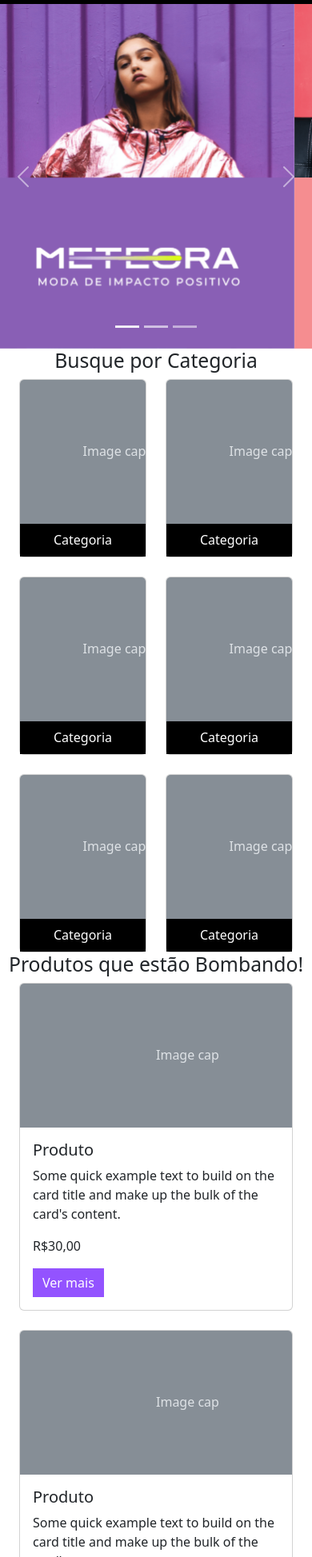
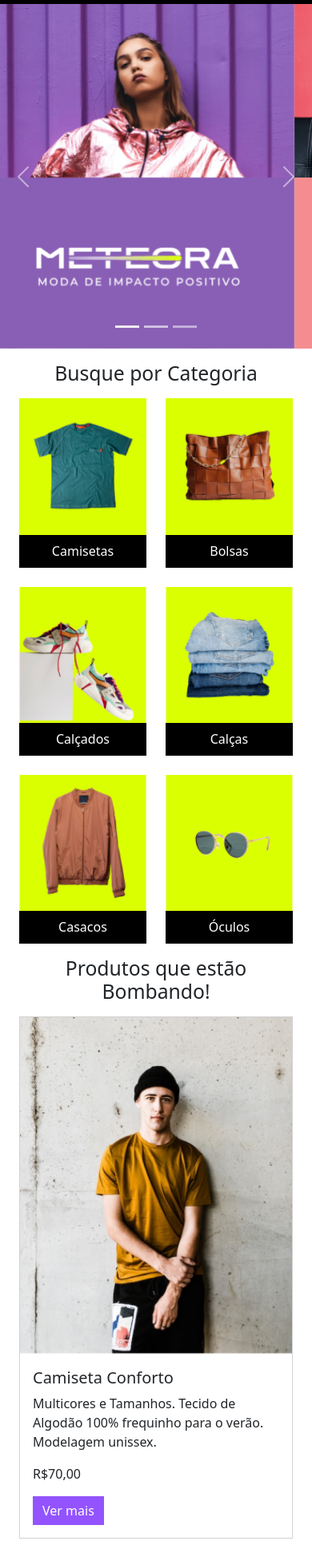
Before and after one commit to BispoCarlosDev/Meteora, a plain HTML site: page index.html in a window 390 px wide. Shown: the part 53-2000 px from the top of the page at 80% size. Drawn offline with nearby package versions, Linux system fonts and the light colour scheme.

Commit message:
inserindo as imagens de categorias e produtos.
Foram inseridas as imagens das categorias e produtos de forma responsiva e foi feita a mudança dos textos referenciando os produtos e categorias.

```diff
--- a/index.html
+++ b/index.html
@@ -93,107 +93,83 @@
         </button>
     </div>
 
-    <h2 class="text-center">Busque por Categoria</h2>
+    <h2 class="text-center my-3 my-xl-5">Busque por Categoria</h2>
 
     <div class="container row mx-auto g-4">
 
         <div class="col-6 col-md-4 col-xl-2">
-            <div class="card">
-                <svg class="bd-placeholder-img card-img-top" width="100%" height="180"
-                    xmlns="http://www.w3.org/2000/svg" role="img" aria-label="Placeholder: Image cap"
-                    preserveAspectRatio="xMidYMid slice" focusable="false">
-                    <title>Placeholder</title>
-                    <rect width="100%" height="100%" fill="#868e96"></rect>
-                    <text x="50%" y="50%" fill="#dee2e6" dy=".3em">Image cap</text>
-                </svg>
+            <div class="card rounded-0 border-0">
+                <img class="d-md-none d-block" src="./assets/Mobile/categorias/categoria-camiseta.png" alt="Camiseta de Manga verde com detalhe vermelho">
+                <img class="d-none d-md-block d-xl-none" src="./assets/Tablet/categorias/categoria-camiseta.png" alt="Camiseta de Manga verde com detalhe vermelho">
+                <img class="d-none d-md-none d-xl-block" src="./assets/Desktop/categorias/categoria-camiseta.png" alt="Camiseta de Manga verde com detalhe vermelho">
                 <div class="card-header bg-black text-bg-dark">
                     <p class="text-center card-text">
-                        Categoria
+                        Camisetas
                     </p>
                 </div>
             </div>
         </div>
 
         <div class="col-6 col-md-4 col-xl-2">
-            <div class="card">
-                <svg class="bd-placeholder-img card-img-top" width="100%" height="180"
-                    xmlns="http://www.w3.org/2000/svg" role="img" aria-label="Placeholder: Image cap"
-                    preserveAspectRatio="xMidYMid slice" focusable="false">
-                    <title>Placeholder</title>
-                    <rect width="100%" height="100%" fill="#868e96"></rect>
-                    <text x="50%" y="50%" fill="#dee2e6" dy=".3em">Image cap</text>
-                </svg>
+            <div class="card rounded-0 border-0">
+                <img class="d-md-none d-block" src="./assets/Mobile/categorias/categoria-bolsas.png" alt="Bolsa de couro na cor Marrom">
+                <img class="d-none d-md-block d-xl-none" src="./assets/Tablet/categorias/categoria-bolsas.png" alt="Bolsa de couro na cor Marrom">
+                <img class="d-none d-md-none d-xl-block" src="./assets/Desktop/categorias/categoria-bolsa.png" alt="Bolsa de couro na cor Marrom">
                 <div class="card-header bg-black text-bg-dark">
                     <p class="text-center card-text">
-                        Categoria
+                        Bolsas
                     </p>
                 </div>
             </div>
         </div>
 
         <div class="col-6 col-md-4 col-xl-2">
-            <div class="card">
-                <svg class="bd-placeholder-img card-img-top" width="100%" height="180"
-                    xmlns="http://www.w3.org/2000/svg" role="img" aria-label="Placeholder: Image cap"
-                    preserveAspectRatio="xMidYMid slice" focusable="false">
-                    <title>Placeholder</title>
-                    <rect width="100%" height="100%" fill="#868e96"></rect>
-                    <text x="50%" y="50%" fill="#dee2e6" dy=".3em">Image cap</text>
-                </svg>
+            <div class="card rounded-0 border-0">
+                <img class="d-block d-md-none" src="./assets/Mobile/categorias/categoria-calcados.png" alt="Tênis esportivo colorido com EVA branco">
+                <img class="d-none d-md-block d-xl-none" src="./assets/Tablet/categorias/categoria-calcados.png" alt="Tênis esportivo colorido com EVA branco">
+                <img class="d-none d-md-none d-xl-block" src="./assets/Desktop/categorias/categoria-calcados.png" alt="Tênis esportivo colorido com EVA branco">
                 <div class="card-header bg-black text-bg-dark">
                     <p class="text-center card-text">
-                        Categoria
+                        Calçados
                     </p>
                 </div>
             </div>
         </div>
 
         <div class="col-6 col-md-4 col-xl-2">
-            <div class="card">
-                <svg class="bd-placeholder-img card-img-top" width="100%" height="180"
-                    xmlns="http://www.w3.org/2000/svg" role="img" aria-label="Placeholder: Image cap"
-                    preserveAspectRatio="xMidYMid slice" focusable="false">
-                    <title>Placeholder</title>
-                    <rect width="100%" height="100%" fill="#868e96"></rect>
-                    <text x="50%" y="50%" fill="#dee2e6" dy=".3em">Image cap</text>
-                </svg>
+            <div class="card rounded-0 border-0">
+                <img class="d-block d-md-none" src="./assets/Mobile/categorias/categoria-calcas.png" alt="Calças Jeans dobradas e empilhadas">
+                <img class="d-none d-md-block d-xl-none" src="./assets/Tablet/categorias/categoria-calcas.png" alt="Calças Jeans dobradas e empilhadas">
+                <img class="d-none d-md-none d-xl-block" src="./assets/Desktop/categorias/categoria-calcas.png" alt="Calças Jeans dobradas e empilhadas">
                 <div class="card-header bg-black text-bg-dark">
                     <p class="text-center card-text">
-                        Categoria
+                        Calças
                     </p>
                 </div>
             </div>
         </div>
 
         <div class="col-6 col-md-4 col-xl-2">
-            <div class="card">
-                <svg class="bd-placeholder-img card-img-top" width="100%" height="180"
-                    xmlns="http://www.w3.org/2000/svg" role="img" aria-label="Placeholder: Image cap"
-                    preserveAspectRatio="xMidYMid slice" focusable="false">
-                    <title>Placeholder</title>
-                    <rect width="100%" height="100%" fill="#868e96"></rect>
-                    <text x="50%" y="50%" fill="#dee2e6" dy=".3em">Image cap</text>
-                </svg>
+            <div class="card rounded-0 border-0">
+                <img class="d-block d-md-none" src="./assets/Mobile/categorias/categoria-casacos.png" alt="Casaco coleção de inverno Marrom">
+                <img class="d-none d-md-block d-xl-none" src="./assets/Tablet/categorias/categoria-casacos.png" alt="Casaco coleção de inverno Marrom">
+                <img class="d-none d-md-none d-xl-block" src="./assets/Desktop/categorias/categoria-casacos.png" alt="Casaco coleção de inverno Marrom">
                 <div class="card-header bg-black text-bg-dark">
                     <p class="text-center card-text">
-                        Categoria
+                        Casacos
                     </p>
                 </div>
             </div>
         </div>
 
         <div class="col-6 col-md-4 col-xl-2">
-            <div class="card">
-                <svg class="bd-placeholder-img card-img-top" width="100%" height="180"
-                    xmlns="http://www.w3.org/2000/svg" role="img" aria-label="Placeholder: Image cap"
-                    preserveAspectRatio="xMidYMid slice" focusable="false">
-                    <title>Placeholder</title>
-                    <rect width="100%" height="100%" fill="#868e96"></rect>
-                    <text x="50%" y="50%" fill="#dee2e6" dy=".3em">Image cap</text>
-                </svg>
+            <div class="card rounded-0 border-0">
+                <img class="d-block d-md-none" src="./assets/Mobile/categorias/categoria-oculos.png" alt="Óculos de Sol com armação dourada">
+                <img class="d-none d-md-block d-xl-none" src="./assets/Tablet/categorias/categoria-oculos.png" alt="Óculos de Sol com armação dourada">
+                <img class="d-none d-md-none d-xl-block" src="./assets/Desktop/categorias/categoria-oculos.png" alt="Óculos de Sol com armação dourada">
                 <div class="card-header bg-black text-bg-dark">
                     <p class="text-center card-text">
-                        Categoria
+                        Óculos
                     </p>
                 </div>
             </div>
@@ -201,119 +177,89 @@
 
     </div>
 
-    <h2 class="text-center">Produtos que estão Bombando!</h2>
+    <h2 class="container text-center my-3 my-xl-5">Produtos que estão Bombando!</h2>
 
     <div class="container row mx-auto g-4">
 
         <div class="col-12 col-md-6 col-xl-4">
-            <div class="card">
-                <svg class="bd-placeholder-img card-img-top" width="100%" height="180"
-                    xmlns="http://www.w3.org/2000/svg" role="img" aria-label="Placeholder: Image cap"
-                    preserveAspectRatio="xMidYMid slice" focusable="false">
-                    <title>Placeholder</title>
-                    <rect width="100%" height="100%" fill="#868e96"></rect><text x="50%" y="50%" fill="#dee2e6"
-                        dy=".3em">Image cap</text>
-                </svg>
+            <div class="card rounded-0">
+                <img class="d-block d-md-none" src="./assets/Mobile/produtos/camiseta.png" alt="Camiseta de Algodão na Cor Marrom">
+                <img class="d-none d-md-block d-xl-none" src="./assets/Tablet/produtos/camiseta.png" alt="Camiseta de Algodão na Cor Marrom">
+                <img class="d-none d-md-none d-xl-block" src="./assets/Desktop/produtos/camiseta.png" alt="Camiseta de Algodão na Cor Marrom">
                 <div class="card-body">
-                    <h5 class="card-title">Produto</h5>
-                    <p class="card-text">Some quick example text to build on the card title and make up the bulk of the
-                        card's content.</p>
-                    <p>R$30,00</p>
+                    <h5 class="card-title">Camiseta Conforto</h5>
+                    <p class="card-text">Multicores e Tamanhos. Tecido de Algodão 100% frequinho para o verão. Modelagem unissex.</p>
+                    <p>R$70,00</p>
                     <a href="#" class="btn btn-primary botao-lilas rounded-0 border-0">Ver mais</a>
                 </div>
             </div>
         </div>
 
         <div class="col-12 col-md-6 col-xl-4">
-            <div class="card">
-                <svg class="bd-placeholder-img card-img-top" width="100%" height="180"
-                    xmlns="http://www.w3.org/2000/svg" role="img" aria-label="Placeholder: Image cap"
-                    preserveAspectRatio="xMidYMid slice" focusable="false">
-                    <title>Placeholder</title>
-                    <rect width="100%" height="100%" fill="#868e96"></rect><text x="50%" y="50%" fill="#dee2e6"
-                        dy=".3em">Image cap</text>
-                </svg>
+            <div class="card rounded-0">
+                <img class="d-block d-md-none" src="./assets/Mobile/produtos/calca.png" alt="Calça de Alfaiataria na cor nude">
+                <img class="d-none d-md-block d-xl-none" src="./assets/Tablet/produtos/calca.png" alt="Calça de Alfaiataria na cor nude">
+                <img class="d-none d-md-none d-xl-block" src="./assets/Desktop/produtos/calca.png" alt="Calça de Alfaiataria na cor nude">
                 <div class="card-body">
-                    <h5 class="card-title">Produto</h5>
-                    <p class="card-text">Some quick example text to build on the card title and make up the bulk of the
-                        card's content.</p>
-                    <p>R$30,00</p>
+                    <h5 class="card-title">Calça Alfaiataria</h5>
+                    <p class="card-text">Modelo Wide Leg alfaiataria em linho. Uma peça para a vida toda!</p>
+                    <p>R$180,00</p>
                     <a href="#" class="btn btn-primary botao-lilas rounded-0 border-0">Ver mais</a>
                 </div>
             </div>
         </div>
 
         <div class="col-12 col-md-6 col-xl-4">
-            <div class="card">
-                <svg class="bd-placeholder-img card-img-top" width="100%" height="180"
-                    xmlns="http://www.w3.org/2000/svg" role="img" aria-label="Placeholder: Image cap"
-                    preserveAspectRatio="xMidYMid slice" focusable="false">
-                    <title>Placeholder</title>
-                    <rect width="100%" height="100%" fill="#868e96"></rect><text x="50%" y="50%" fill="#dee2e6"
-                        dy=".3em">Image cap</text>
-                </svg>
+            <div class="card rounded-0">
+                <img class="d-block d-md-none" src="./assets/Mobile/produtos/tenis.png" alt="Tênis Casual Branco">
+                <img class="d-none d-md-block d-xl-none" src="./assets/Tablet/produtos/tenis.png" alt="Tênis Casual Branco">
+                <img class="d-none d-md-none d-xl-block" src="./assets/Desktop/produtos/tenis.png" alt="Tênis Casual Branco">
                 <div class="card-body">
-                    <h5 class="card-title">Produto</h5>
-                    <p class="card-text">Some quick example text to build on the card title and make up the bulk of the
-                        card's content.</p>
-                    <p>R$30,00</p>
+                    <h5 class="card-title">Tênis Chunky</h5>
+                    <p class="card-text">Snicker casual com solado mais alto e modelagem robusta. Modelo unissex.</p>
+                    <p>R$250,00</p>
                     <a href="#" class="btn btn-primary botao-lilas rounded-0 border-0">Ver mais</a>
                 </div>
             </div>
         </div>
 
         <div class="col-12 col-md-6 col-xl-4">
-            <div class="card">
-                <svg class="bd-placeholder-img card-img-top" width="100%" height="180"
-                    xmlns="http://www.w3.org/2000/svg" role="img" aria-label="Placeholder: Image cap"
-                    preserveAspectRatio="xMidYMid slice" focusable="false">
-                    <title>Placeholder</title>
-                    <rect width="100%" height="100%" fill="#868e96"></rect><text x="50%" y="50%" fill="#dee2e6"
-                        dy=".3em">Image cap</text>
-                </svg>
+            <div class="card rounded-0">
+                <img class="d-block d-md-none" src="./assets/Mobile/produtos/jaqueta-jeans.png" alt="Jaqueta Jeans Azul com gola de Camurça">
+                <img class="d-none d-md-block d-xl-none" src="./assets/Tablet/produtos/jaqueta-jeans.png" alt="Jaqueta Jeans Azul com gola de Camurça">
+                <img class="d-none d-md-none d-xl-block" src="./assets/Desktop/produtos/jaqueta-jeans.png" alt="Jaqueta Jeans Azul com gola de Camurça">
                 <div class="card-body">
-                    <h5 class="card-title">Produto</h5>
-                    <p class="card-text">Some quick example text to build on the card title and make up the bulk of the
-                        card's content.</p>
-                    <p>R$30,00</p>
+                    <h5 class="card-title">Jaqueta Jeans</h5>
+                    <p class="card-text">Modelo unissex oversized com gola de camurça. Atemporal e autêntica!</p>
+                    <p>R$150,00</p>
                     <a href="#" class="btn btn-primary botao-lilas rounded-0 border-0">Ver mais</a>
                 </div>
             </div>
         </div>
 
         <div class="col-12 col-md-6 col-xl-4">
-            <div class="card">
-                <svg class="bd-placeholder-img card-img-top" width="100%" height="180"
-                    xmlns="http://www.w3.org/2000/svg" role="img" aria-label="Placeholder: Image cap"
-                    preserveAspectRatio="xMidYMid slice" focusable="false">
-                    <title>Placeholder</title>
-                    <rect width="100%" height="100%" fill="#868e96"></rect><text x="50%" y="50%" fill="#dee2e6"
-                        dy=".3em">Image cap</text>
-                </svg>
+            <div class="card rounded-0">
+                <img class="d-block d-md-none" src="./assets/Mobile/produtos/oculos.png" alt="Ócculos Arredondado com armação metálica cor grafite">
+                <img class="d-none d-md-block d-xl-none" src="./assets/Tablet/produtos/oculos.png" alt="Ócculos Arredondado com armação metálica cor grafite">
+                <img class="d-none d-md-none d-xl-block" src="./assets/Desktop/produtos/oculos.png" alt="Ócculos Arredondado com armação metálica cor grafite">
                 <div class="card-body">
-                    <h5 class="card-title">Produto</h5>
-                    <p class="card-text">Some quick example text to build on the card title and make up the bulk of the
-                        card's content.</p>
-                    <p>R$30,00</p>
+                    <h5 class="card-title">Óculos Redondo</h5>
+                    <p class="card-text">Armação metálica em grafite com lentes arredondadas. Sem erro!</p>
+                    <p>R$120,00</p>
                     <a href="#" class="btn btn-primary botao-lilas rounded-0 border-0">Ver mais</a>
                 </div>
             </div>
         </div>
 
         <div class="col-12 col-md-6 col-xl-4">
-            <div class="card">
-                <svg class="bd-placeholder-img card-img-top" width="100%" height="180"
-                    xmlns="http://www.w3.org/2000/svg" role="img" aria-label="Placeholder: Image cap"
-                    preserveAspectRatio="xMidYMid slice" focusable="false">
-                    <title>Placeholder</title>
-                    <rect width="100%" height="100%" fill="#868e96"></rect><text x="50%" y="50%" fill="#dee2e6"
-                        dy=".3em">Image cap</text>
-                </svg>
+            <div class="card rounded-0">
+                <img class="d-block d-md-none" src="./assets/Mobile/produtos/bolsa.png" alt="Bolsa de couro sintético de alta duração na cor Caramelo">
+                <img class="d-none d-md-block d-xl-none" src="./assets/Tablet/produtos/bolsa.png" alt="Bolsa de couro sintético de alta duração na cor Caramelo">
+                <img class="d-none d-md-none d-xl-block" src="./assets/Desktop/produtos/bolsa.png" alt="Bolsa de couro sintético de alta duração na cor Caramelo">
                 <div class="card-body">
-                    <h5 class="card-title">Produto</h5>
-                    <p class="card-text">Some quick example text to build on the card title and make up the bulk of the
-                        card's content.</p>
-                    <p>R$30,00</p>
+                    <h5 class="card-title">Bolsa Coringa</h5>
+                    <p class="card-text">Bolsa Camel em couro sintético de alta duração. Ideal para acompanhar você por uma vida!</p>
+                    <p>R$120,00</p>
                     <a href="#" class="btn btn-primary botao-lilas rounded-0 border-0">Ver mais</a>
                 </div>
             </div>
@@ -352,7 +298,7 @@
 
     </section>
 
-    <form class="border border-secondary m-5 p-5 text-center">
+    <form class="container border border-secondary my-3 my-xl-5 p-5 text-center">
         <h5>Quer receber nossas novidades, promoções exclusivas e 10% OFF na primeira compra? Cadastre-se!</h5>
         <div class="input-group my-3">
           <input type="email" class="form-control border-secondary rounded-0" placeholder="Digite seu e-mail" aria-label="Digite seu e-mail" aria-describedby="button-addon2" />
@@ -362,7 +308,7 @@
 
     <footer class="text-center bg-black ">
         <p class="py-3 text-white">
-            2023 <i class="bi bi-c-circle"></i> Desenvolvido por Alura | Projeto fictício sem fins comerciais.
+            2023 <i class="bi bi-c-circle"></i> Desenvolvido por Carlos | Estudante na Alura | Projeto fictício sem fins comerciais.
         </p>
     </footer>
 
```
